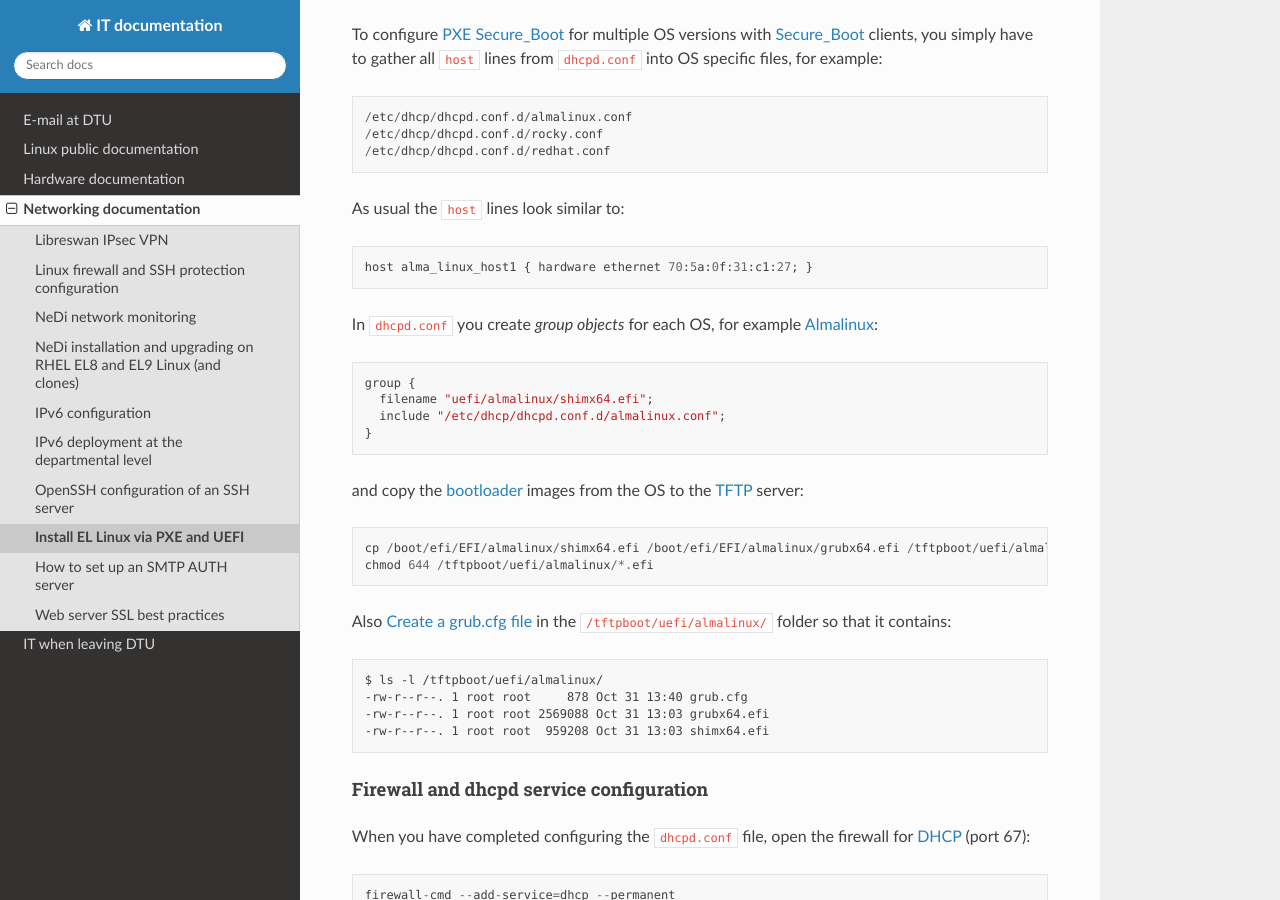
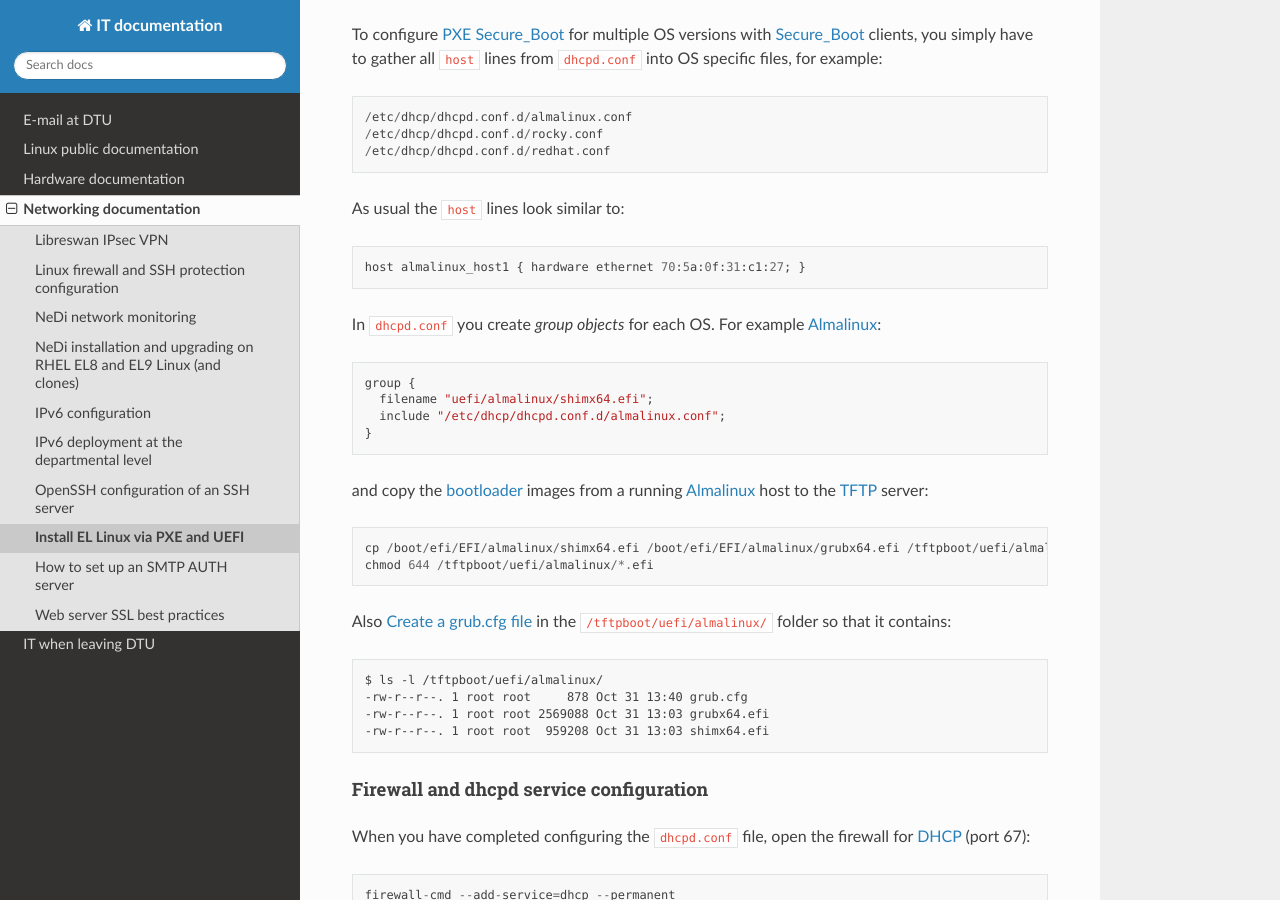
Before and after one commit to OleHolmNielsen/ITwiki, a Sphinx documentation site: the page built from docs/PXE_and_UEFI.rst, in a window 1280 px wide and 900 px high, scrolled down 8471 px. Built offline with Sphinx 7.4.7 and the Read the Docs theme 3.1.0, drawn with Linux system fonts in a browser that asks for light colours.

Commit message:
Minor edit

```diff
--- a/docs/PXE_and_UEFI.rst
+++ b/docs/PXE_and_UEFI.rst
@@ -414,16 +414,17 @@ you simply have to gather all ``host`` lines from ``dhcpd.conf`` into OS specifi
 
 As usual the ``host`` lines look similar to::
 
-  host alma_linux_host1 { hardware ethernet 70:5a:0f:31:c1:27; }
+  host almalinux_host1 { hardware ethernet 70:5a:0f:31:c1:27; }
 
-In ``dhcpd.conf`` you create `group objects` for each OS, for example Almalinux_::
+In ``dhcpd.conf`` you create `group objects` for each OS.
+For example Almalinux_::
 
   group {
     filename "uefi/almalinux/shimx64.efi";
     include "/etc/dhcp/dhcpd.conf.d/almalinux.conf";
   }
 
-and copy the bootloader_ images from the OS to the TFTP_ server::
+and copy the bootloader_ images from a running Almalinux_ host to the TFTP_ server::
 
   cp /boot/efi/EFI/almalinux/shimx64.efi /boot/efi/EFI/almalinux/grubx64.efi /tftpboot/uefi/almalinux/
   chmod 644 /tftpboot/uefi/almalinux/*.efi
```
